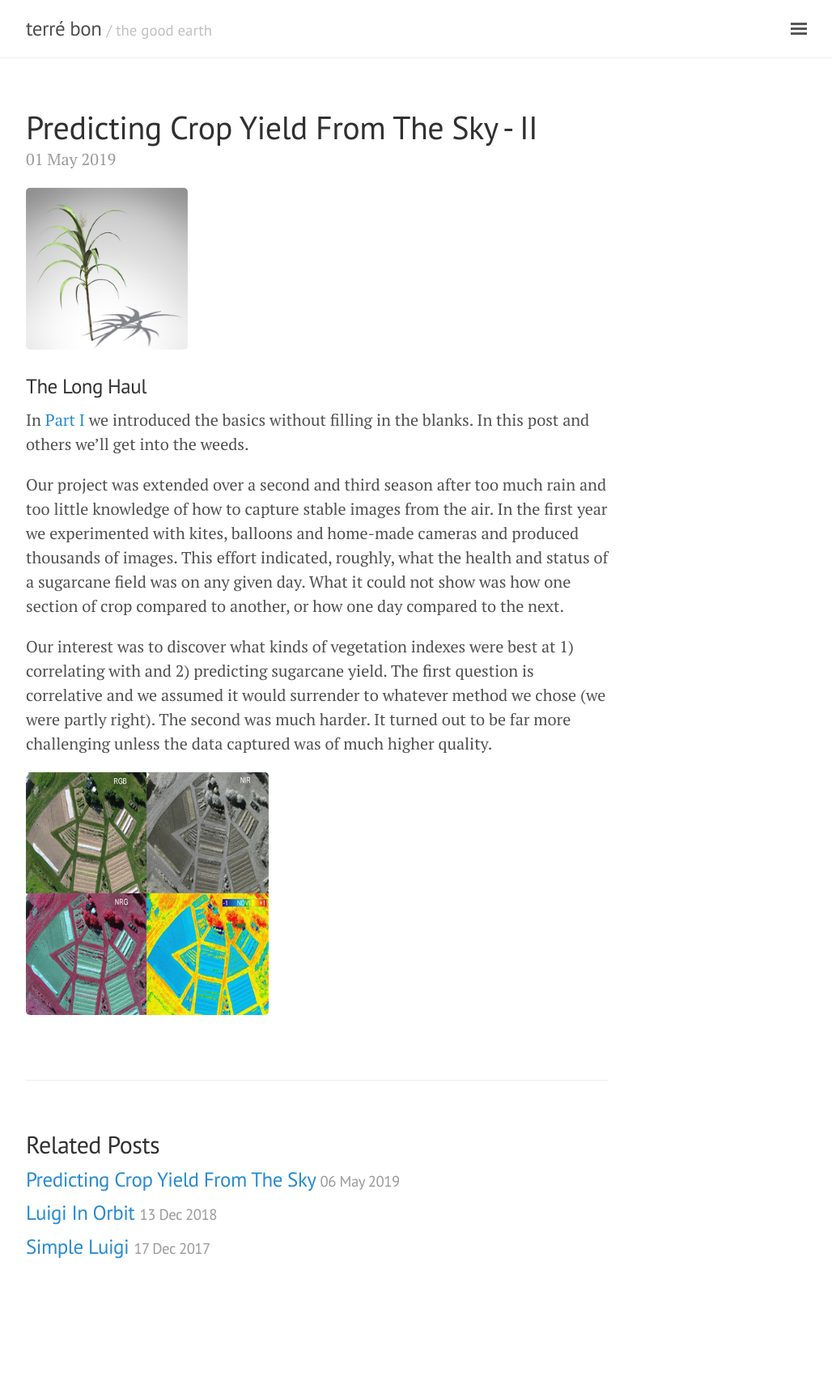
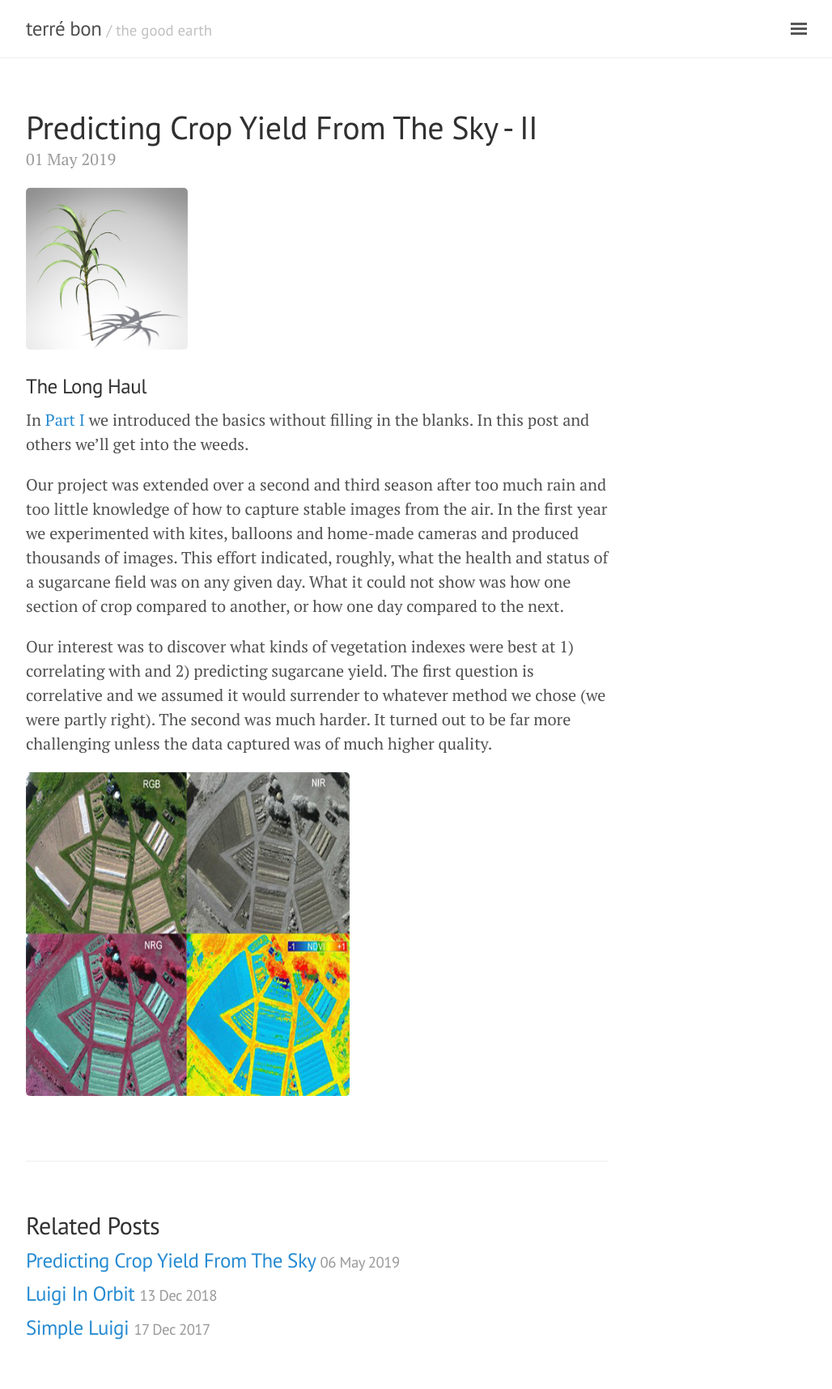
Before and after one commit to geraldmc/geraldmc.github.io, a Jekyll site: the page built from _posts/2019-05-01-predicting-yield-2.md, in a window 1280 px wide. Shown: the whole page at 81% size, without its empty margins (248-1276 px from the left). Built offline with Jekyll 4.4.1, drawn with Linux system fonts in a browser that asks for light colours; before the commit the page ends 1616 px from its top, so only the background shows below that.

Commit message:
updates post 2

```diff
--- a/_posts/2019-05-01-predicting-yield-2.md
+++ b/_posts/2019-05-01-predicting-yield-2.md
@@ -13,4 +13,4 @@ Our project was extended over a second and third season after too much rain and
 
 Our interest was to discover what kinds of vegetation indexes were best at 1) correlating with and 2) predicting sugarcane yield. The first question is correlative and we assumed it would surrender to whatever method we chose (we were partly right). The second was much harder. It turned out to be far more challenging unless the data captured was of much higher quality.
 
-![RGB_Composite]({{ site.url }}/assets/fastie-results.png){:height="300px" width="300px"}
+![RGB_Composite]({{ site.url }}/assets/fastie-results.png){:height="400px" width="400px"}
```
